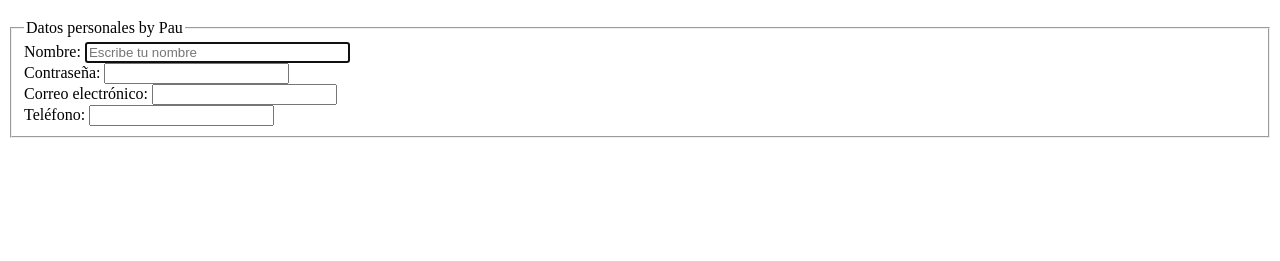
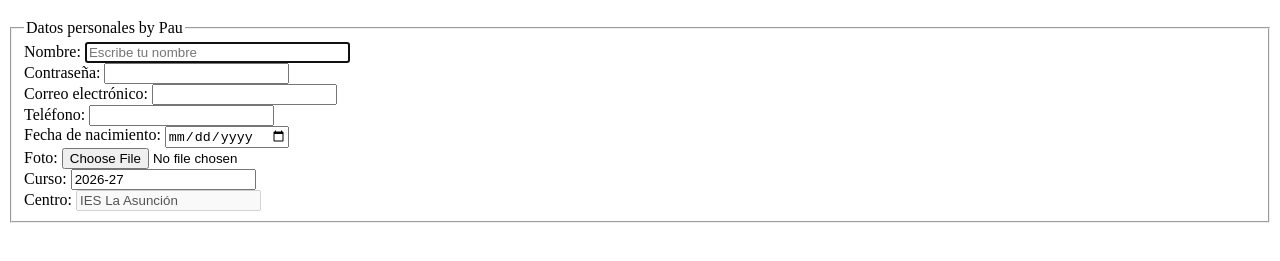
Before and after one commit to PAUUUUUUUUUUU/tarea-1-9-formularios, a plain HTML site: page index.html in a window 1280 px wide. Shown: the part 61-322 px from the top of the page. Drawn offline with Linux system fonts and the light colour scheme.

Commit message:
otros datos

```diff
--- a/index.html
+++ b/index.html
@@ -40,6 +40,24 @@
       <input type="tel" id="telefono" name="telefono" pattern="[0-9]{9}">
       <br>
 
+      <label for="nacimiento">Fecha de nacimiento:</label>
+      <!-- date: permite elegir una fecha. -->
+      <input type="date" id="nacimiento" name="nacimiento">
+      <br>
+
+      <label for="foto">Foto:</label>
+      <!-- file: permite seleccionar un archivo local. -->
+      <input type="file" id="foto" name="foto">
+      <br>
+
+      <label for="curso">Curso:</label>
+      <!-- value: establece el valor inicial del control; readonly: impide modificar el valor desde el formulario. -->
+      <input type="text" id="curso" name="curso" value="2026-27" readonly>
+      <br>
+
+      <label for="centro">Centro:</label>
+      <!-- disabled: desactiva el control y hace que no se incluya en el envío del formulario. -->
+      <input type="text" id="centro" name="centro" value="IES La Asunción" disabled>
     </fieldset>
   </form>
 </body>
```
